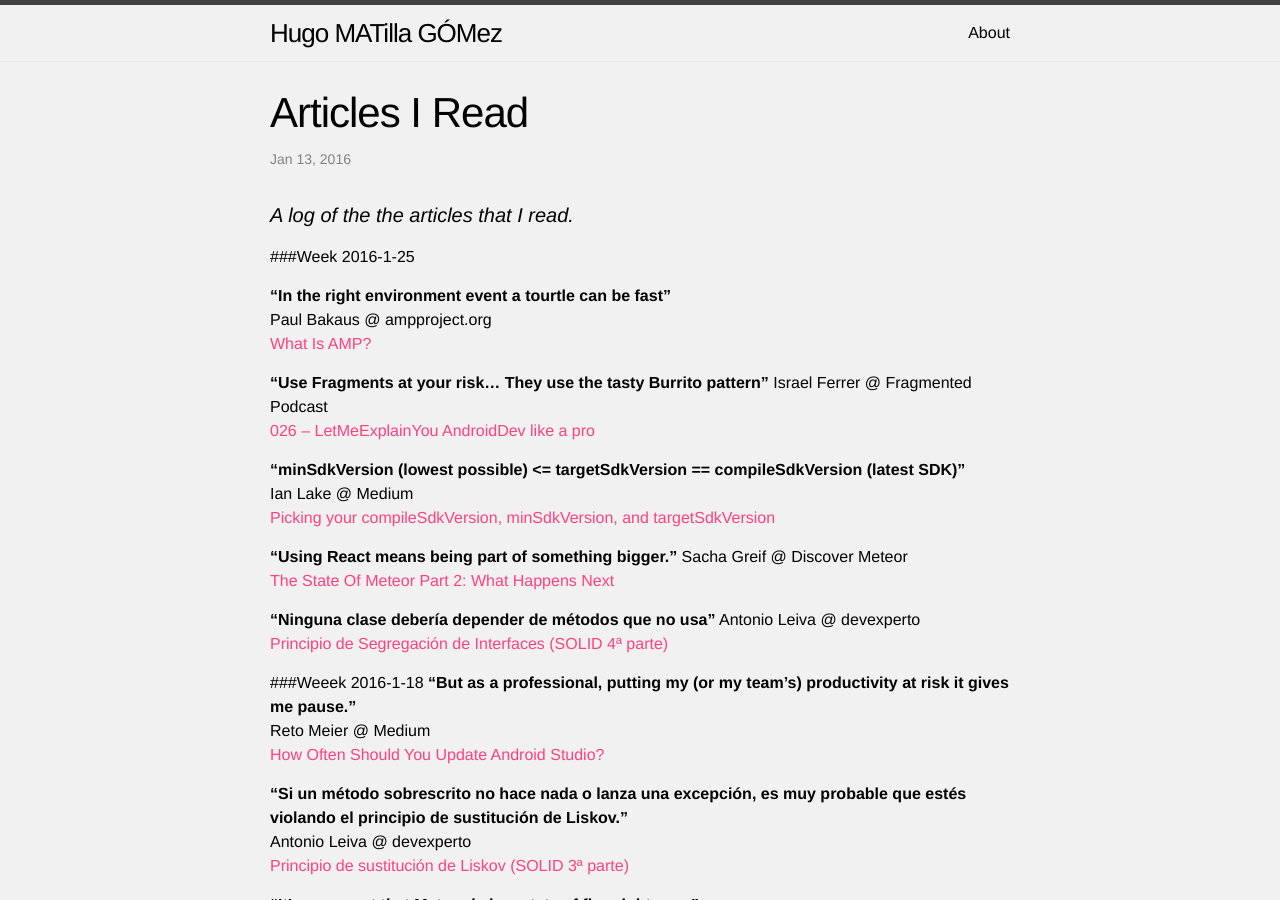
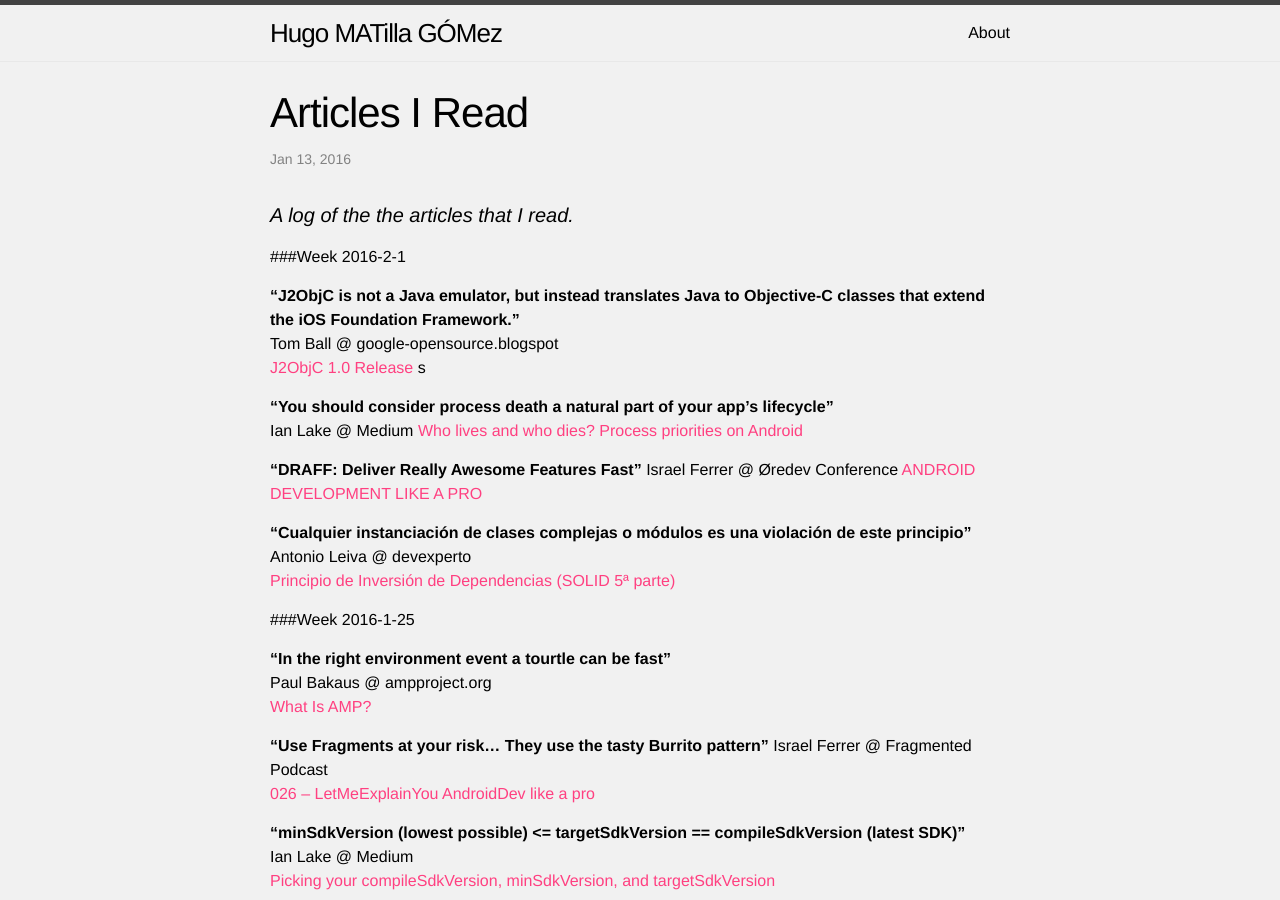
Before and after one commit to HugoMatilla/hugomatilla.github.io, a Jekyll site: the page built from _posts/2016-01-13-Articles-Red.md, in a window 1280 px wide and 900 px high. Built offline with Jekyll 4.4.1, drawn with Linux system fonts in a browser that asks for light colours.

Commit message:
Update post articles

```diff
--- a/_posts/2016-01-13-Articles-Red.md
+++ b/_posts/2016-01-13-Articles-Red.md
@@ -7,6 +7,23 @@ categories: reading
 
 #### _A log of the the articles that I read._
 
+###Week 2016-2-1
+
+**"J2ObjC is not a Java emulator, but instead translates Java to Objective-C classes that extend the iOS Foundation Framework."**
+Tom Ball @ google-opensource.blogspot
+[J2ObjC 1.0 Release](http://google-opensource.blogspot.com.es/2016/01/j2objc-10-release_21.html?utm_campaign=devshow_series_j2objc_012816&utm_source=medium&utm_medium=blog)  s
+
+**"You should consider process death a natural part of your app’s lifecycle"**
+Ian Lake @ Medium
+[Who lives and who dies? Process priorities on Android](https://medium.com/google-developers/who-lives-and-who-dies-process-priorities-on-android-cb151f39044f#.v4fh43b9n)
+
+**"DRAFF: Deliver Really Awesome Features Fast"**
+Israel Ferrer @ Øredev Conference
+[ANDROID DEVELOPMENT LIKE A PRO](https://vimeo.com/144678505)
+
+**"Cualquier instanciación de clases complejas o módulos es una violación de este principio"**
+Antonio Leiva @ devexperto
+[Principio de Inversión de Dependencias (SOLID 5ª parte)](http://devexperto.com/principio-de-inversion-de-dependencias/)
 
 ###Week 2016-1-25
 
```
